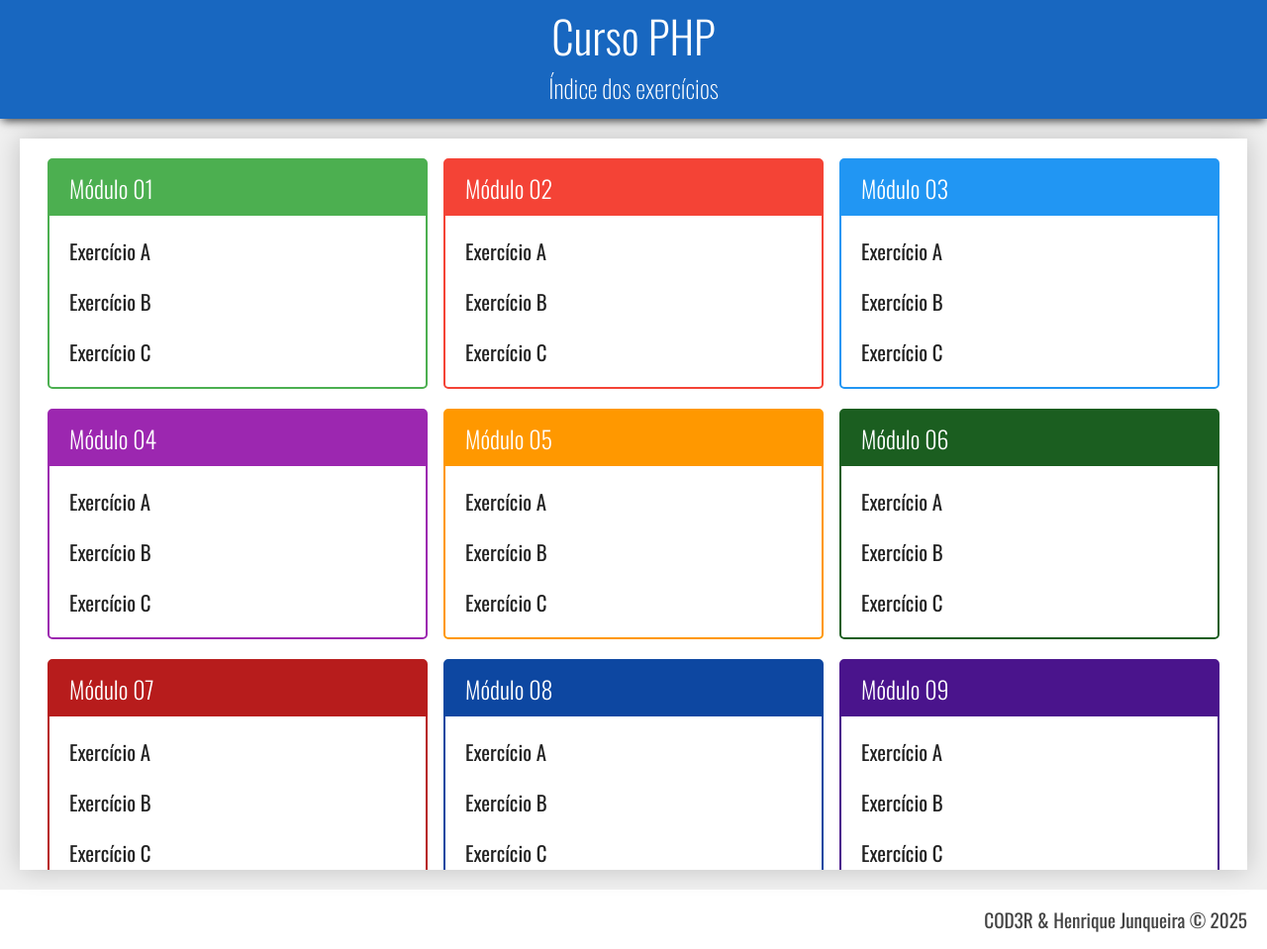
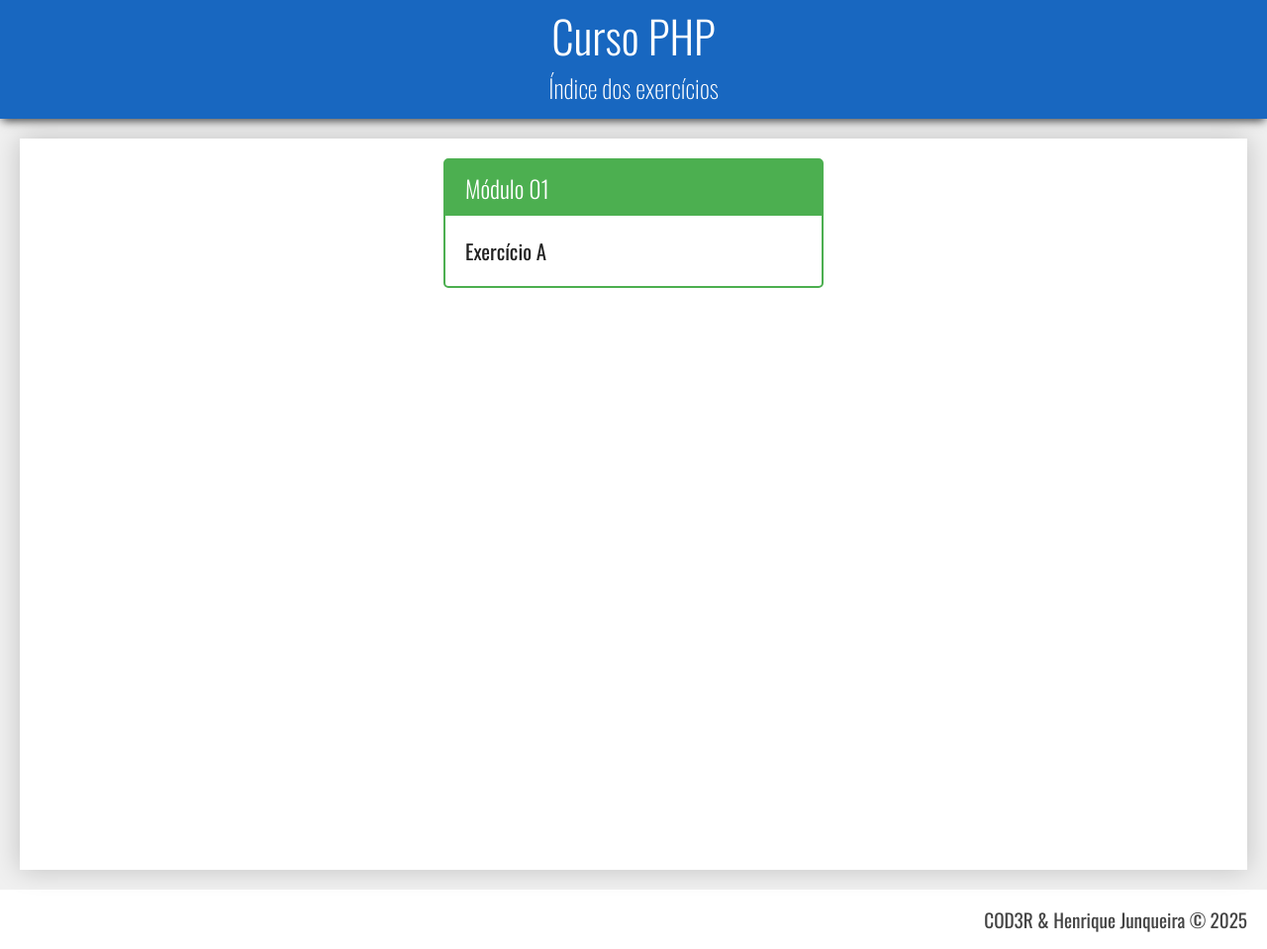
Before and after one commit to henriquejunqueira/curso_php_udemy, a PHP site: page / in a window 1280 px wide. Shown: the whole page at 99% size. Run offline with PHP 8.4, Linux system fonts and the light colour scheme.

Commit message:
Reorganizando as divs de módulos

```diff
--- a/exercicio.php
+++ b/exercicio.php
@@ -18,7 +18,7 @@
       <h2>Visualização do Exercício</h2>
     </header>
     <nav class="navegacao">
-        <a href="#" class="verde">Sem formatação</a>
+        <a href=<?= "{$_GET['dir']}/{$_GET['file']}.php" ?> class="verde">Sem formatação</a>
         <a href="index.php" class="vermelho">Voltar</a>
     </nav>
     <main class="principal">
--- a/index.php
+++ b/index.php
@@ -23,72 +23,6 @@
             <h3>Módulo 01</h3>
             <ul>
               <li><a href="exercicio.php?dir=teste&file=teste">Exercício A</a></li>
-              <li><a href="#">Exercício B</a></li>
-              <li><a href="#">Exercício C</a></li>
-            </ul>
-          </div>
-          <div class="modulo vermelho">
-            <h3>Módulo 02</h3>
-            <ul>
-              <li><a href="#">Exercício A</a></li>
-              <li><a href="#">Exercício B</a></li>
-              <li><a href="#">Exercício C</a></li>
-            </ul>
-          </div>
-          <div class="modulo azul">
-            <h3>Módulo 03</h3>
-            <ul>
-              <li><a href="#">Exercício A</a></li>
-              <li><a href="#">Exercício B</a></li>
-              <li><a href="#">Exercício C</a></li>
-            </ul>
-          </div>
-          <div class="modulo roxo">
-            <h3>Módulo 04</h3>
-            <ul>
-              <li><a href="#">Exercício A</a></li>
-              <li><a href="#">Exercício B</a></li>
-              <li><a href="#">Exercício C</a></li>
-            </ul>
-          </div>
-          <div class="modulo laranja">
-            <h3>Módulo 05</h3>
-            <ul>
-              <li><a href="#">Exercício A</a></li>
-              <li><a href="#">Exercício B</a></li>
-              <li><a href="#">Exercício C</a></li>
-            </ul>
-          </div>
-          <div class="modulo verde-escuro">
-            <h3>Módulo 06</h3>
-            <ul>
-              <li><a href="#">Exercício A</a></li>
-              <li><a href="#">Exercício B</a></li>
-              <li><a href="#">Exercício C</a></li>
-            </ul>
-          </div>
-          <div class="modulo vermelho-escuro">
-            <h3>Módulo 07</h3>
-            <ul>
-              <li><a href="#">Exercício A</a></li>
-              <li><a href="#">Exercício B</a></li>
-              <li><a href="#">Exercício C</a></li>
-            </ul>
-          </div>
-          <div class="modulo azul-escuro">
-            <h3>Módulo 08</h3>
-            <ul>
-              <li><a href="#">Exercício A</a></li>
-              <li><a href="#">Exercício B</a></li>
-              <li><a href="#">Exercício C</a></li>
-            </ul>
-          </div>
-          <div class="modulo roxo-escuro">
-            <h3>Módulo 09</h3>
-            <ul>
-              <li><a href="#">Exercício A</a></li>
-              <li><a href="#">Exercício B</a></li>
-              <li><a href="#">Exercício C</a></li>
             </ul>
           </div>
         </nav>
--- a/teste/teste.php
+++ /dev/null
@@ -1,5 +0,0 @@
-<?php
-
-    echo("Olá PHP!");
-
-?>
```
Also changed, not shown: assets/css/exercicio.css (+12 -0 lines).
